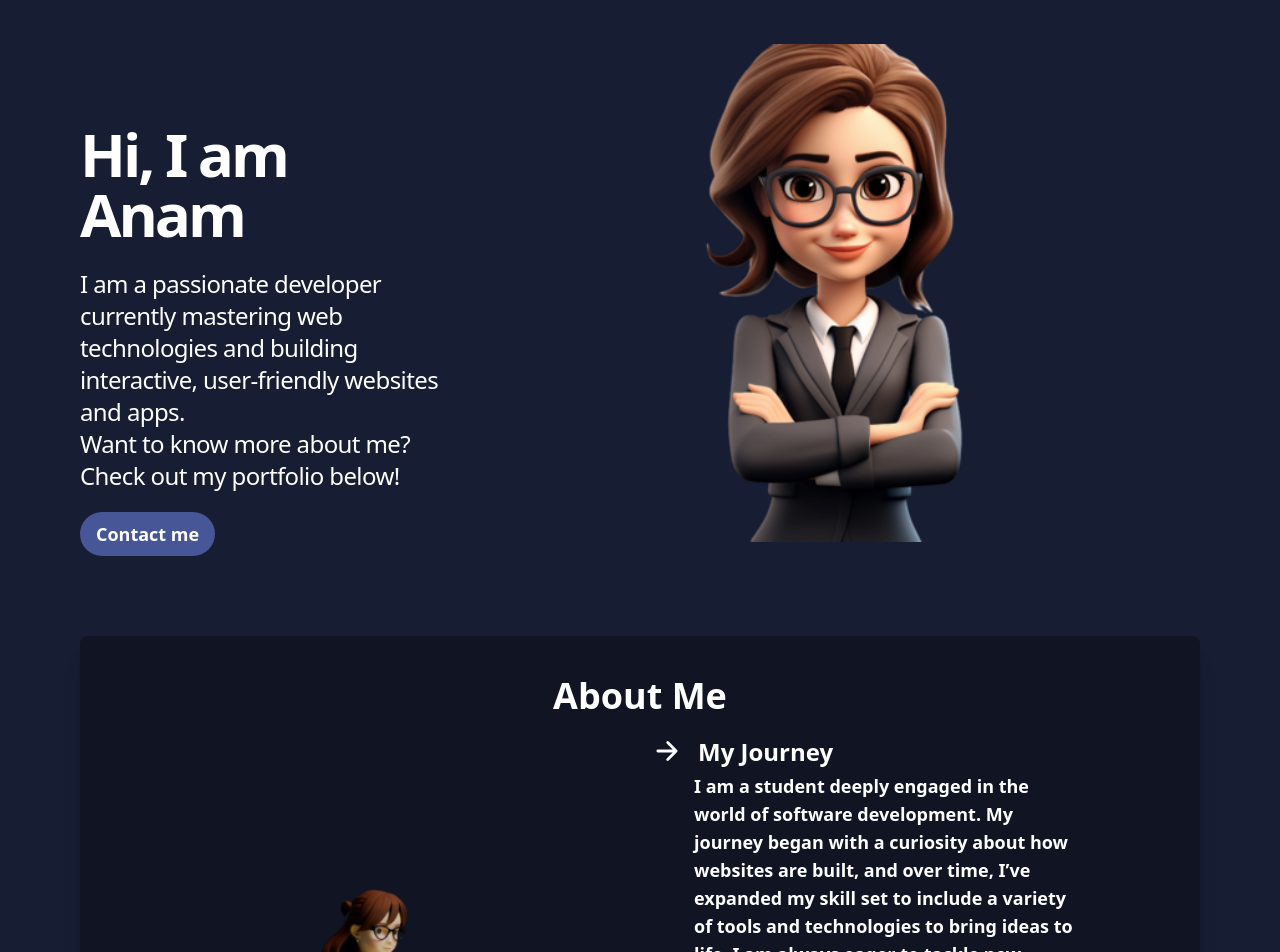
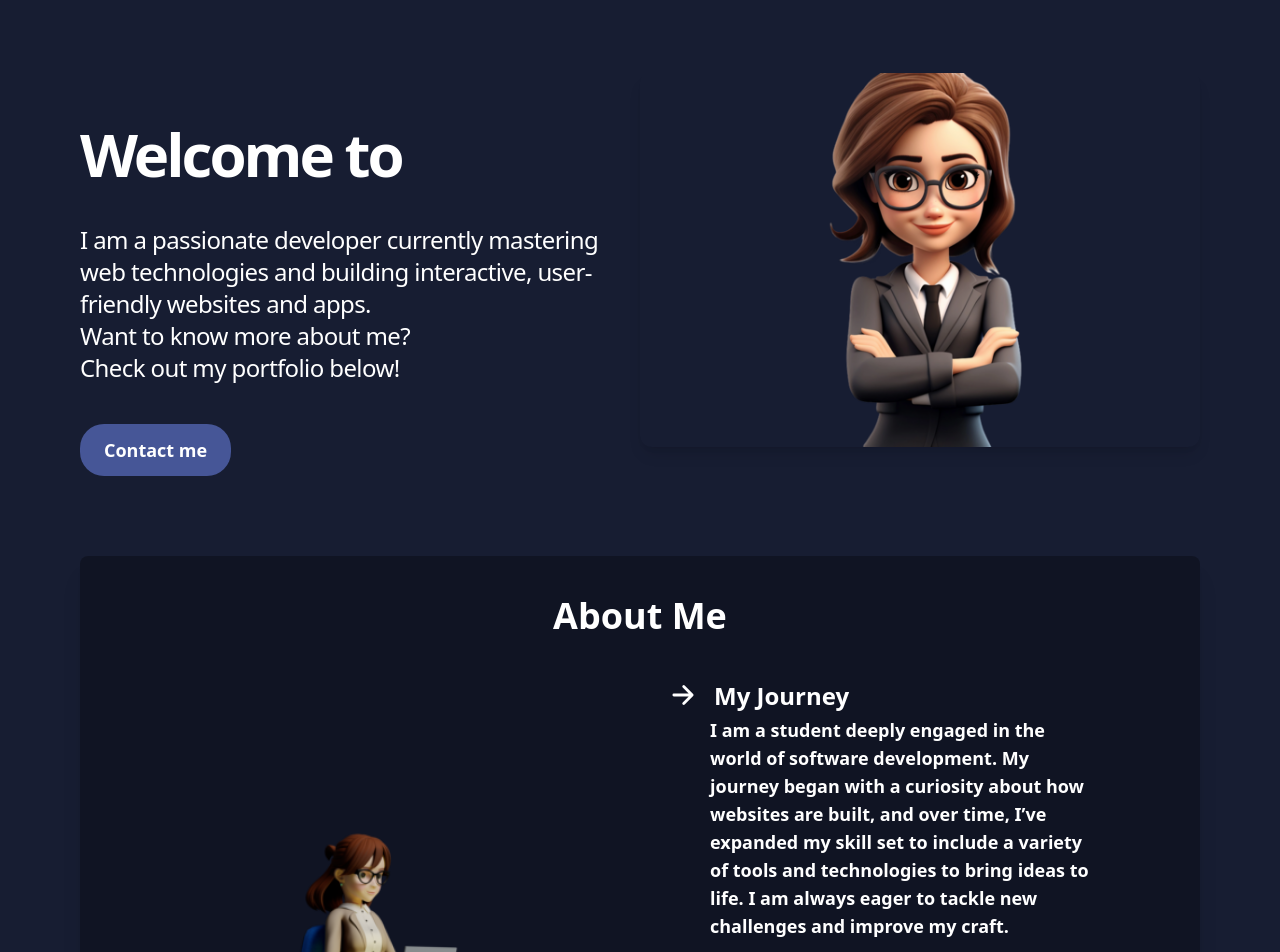
Before and after one commit to AnamShergill/Portfolio-webpage-tailwind, a Next.js app: page / in a window 1280 px wide. Shown: the part 120-1072 px from the top of the page. Built offline with nearby package versions, Linux system fonts and the light colour scheme.

Commit message:
updated code

```diff
--- a/src/Components/About/About.tsx
+++ b/src/Components/About/About.tsx
@@ -1,52 +1,48 @@
-import React from 'react'
-import {IoArrowForward} from "react-icons/io5"
-import Image from 'next/image'
+import React from 'react';
+import { IoArrowForward } from "react-icons/io5";
+import Image from 'next/image';
 
+const About = () => {
+  return (
+    <div id='About' className='text-white md:flex overflow-hidden items-center md:flex-wrap md:justify-center bg-black shadow-xl mx-0 md:mx-20 bg-opacity-30 rounded-lg p-6 md:p-10'>
+      <h2 className='text-2xl md:text-4xl font-bold mb-6'>About Me</h2>
 
-
-const about = () => {
-  return (
-    <div id='About' className='text-white md:flex overflow-hidden items-center md:flex-wrap md:justify-center bg-black
-    shadow-xl mx-0 md:mx-20 bg-opacity-30 rounded-lg p-10'>
-        <h2 className=' text-2xl md:text-4xl font-bold'> About Me</h2>
       <div className='md:flex flex-wrap flex-col md:flex-row items-center'>
+        <div className="max-w-full md:max-w-[450px] md:mr-8 mb-6 md:mb-0">
           <Image
             src="/image.coding1.png"
             alt="Description"
             width={450}
             height={300}
             layout="intrinsic"
+            className="max-w-full h-auto rounded-lg"
           />
-            <ul>
+        </div>
+
+        <ul className="flex flex-col w-full md:w-auto">
           <div className='flex gap-3 py-4'>
             <IoArrowForward size={30} className='mt-1' />
-
-                <span className='w-96'>
-
+            <span className='w-full md:w-96'>
               <h1 className='text-xl md:text-2xl font-semibold leading-normal p-1'>My Journey</h1>
-                  <p className='text-white text-sm sm:text-base md:text-lg leading-relaxed font-semibold text-left'>I am a student deeply engaged in the world of software development. My journey began with a curiosity about how websites are built, and over time, I’ve expanded my skill set to include a variety of tools and technologies to bring ideas to life.
-                    I am always eager to tackle new challenges and improve my craft..</p>
+              <p className='text-white text-sm sm:text-base md:text-lg leading-relaxed font-semibold text-left'>
+                I am a student deeply engaged in the world of software development. My journey began with a curiosity about how websites are built, and over time, I’ve expanded my skill set to include a variety of tools and technologies to bring ideas to life. I am always eager to tackle new challenges and improve my craft.
+              </p>
             </span>
           </div>
 
           <div className='flex gap-3 py-4'>
             <IoArrowForward size={30} className='mt-1' />
-
-                <span className='w-96'>
-
+            <span className='w-full md:w-96'>
               <h1 className='text-xl md:text-2xl font-semibold leading-normal p-1'>My Goal</h1>
-                  <p className='text-white text-sm sm:text-base md:text-lg leading-relaxed font-semibold text-left'>My ultimate goal is to become a versatile software developer with expertise in both front-end and back-end development. I am excited about creating innovative web and mobile applications that make a difference,
-                    whether it is a tool to simplify everyday tasks or a creative project to inspire others.
-
+              <p className='text-white text-sm sm:text-base md:text-lg leading-relaxed font-semibold text-left'>
+                My ultimate goal is to become a versatile software developer with expertise in both front-end and back-end development. I am excited about creating innovative web and mobile applications that make a difference, whether it is a tool to simplify everyday tasks or a creative project to inspire others.
               </p>
             </span>
           </div>
         </ul>
+      </div>
+    </div>
+  );
+};
 
-        </div>
-
-    </div>
-  )
-}
-
-export default about
+export default About;
--- a/src/Components/Home/Home.tsx
+++ b/src/Components/Home/Home.tsx
@@ -4,39 +4,38 @@ import TextChange from '../TextChange'
 
 function Home() {
   return (
-    <div className='text-white flex w-full  items-start p-10 md:p-20'>
-        <div className='md:w-2/4 md:pt-20'>
-        <h1 className='text-3xl md:text-6xl font-bold flex leading-normal tracking-tighter'>
-          <TextChange/>
+    <div className='text-white flex flex-col md:flex-row items-center p-10 md:p-20'>
+      <div className='md:w-2/4 w-full md:pt-20'>
+        <h1 className='text-3xl md:text-6xl font-bold leading-normal tracking-tighter'>
+          <TextChange />
         </h1>
-        <br/>
-        <p className='text-sm md:text-2xl tracking-tight'> I am a passionate developer currently mastering web technologies and building interactive,
+        <br />
+        <p className='text-sm md:text-2xl tracking-tight mt-4'>
+          I am a passionate developer currently mastering web technologies and building interactive,
           user-friendly websites and apps.
-          <br/>Want to know more about me? <br/>Check out my portfolio below!
+          <br />
+          Want to know more about me? <br />
+          Check out my portfolio below!
+        </p>
+        <a href="#Footer">
+          <button className='mt-5 md:mt-10 text-white py-2 px-3 text-sm md:text-lg md:py-3 md:px-6 hover:opacity-85 duration-300 hover:scale-105 font-semibold rounded-3xl bg-[#465697]'>
+            Contact me
+          </button>
+        </a>
+      </div>
 
-            </p>
-            <a href="#Footer">
-            <button className='mt-5 md:md-10 text-white py-2 px-3 text-sm md:text-lg md:py-2 md:px-4
-            hover:opacity-85 duration-300 hover:scale-105 font-semibold rounded-3xl bg-[#465697]'>Contact me</button></a>
-        </div>
+      {/* Image Section */}
+      <div className='md:w-2/4 w-full mt-8 md:mt-0'>
         <Image
-  src="/image1.png"
-  alt="Description"
-  width={400}
-  height={400}
-  layout="responsive"
-/>
-        {/*<div style={{ position:'relative', width: '80%', height: '520px' }}>
-        <Image
-    src="/image1.png"
-    alt="Description"
-    layout="fill"
-    objectFit="responsive" // Optionally add to control how the image fits
-  />
-  </div>*/}
-
+          src="/image1.png"
+          alt="Developer Image"
+          width={500}
+          height={500}
+          layout="responsive"
+          className='rounded-xl shadow-lg' // Optional styling for better visuals
+        />
+      </div>
     </div>
-
   )
 }
 
--- a/src/Components/Navbar/Navbar.tsx
+++ b/src/Components/Navbar/Navbar.tsx
@@ -1,16 +1,16 @@
 "use client";
 
-import React, { useState } from 'react'
+import React, { useState } from 'react';
 import { RiCloseLine, RiMenu2Line } from '@remixicon/react';
 
 function Navbar() {
-    const [menu,openMenu] = useState(false);
-    const [showMenu, setShowmenu] = useState(true);
+  const [menu, openMenu] = useState(false);
+
   return (
     <nav className='flex flex-wrap justify-between md:items-center text-white px-10 pt-6 md:px-20'>
       <span className='text-xl font-bold tracking-wide'>Portfolio</span>
 
-        <ul className={`${menu ? "block" : "hidden"}  mx-24 py-2 mt-4 font-semibold md:mt-5 bg-black px-2 rounded-xl bg-opacity-30 md:border-none
+      <ul className={`${menu ? "block" : "hidden"} mx-24 py-2 mt-4 font-semibold md:mt-5 bg-black px-2 rounded-xl bg-opacity-30 md:border-none
         text-center md:bg-transparent md:static md:mx-0 md:flex gap-6`}>
         <a href="#About">
           <li className='text-md transition-all duration-300 p-1 md:p-0'>About</li>
@@ -25,16 +25,23 @@ function Navbar() {
           <li className='text-md transition-all duration-300 p-1 md:p-0'>Contact</li>
         </a>
       </ul>
-        {showMenu ? (
-            <RiMenu2Line size={30}
+
+      {/* Hamburger menu icon */}
+      {menu ? (
+        <RiCloseLine
+          size={30}
           className='md:hidden absolute right-10 top-6 transition-all duration-300'
-            onClick={()=>{openMenu(!menu);
-                setShowmenu(!showMenu);
-            }}/>
-        ):<RiCloseLine size={30}
-        className='md:hidden absolute right-10 top-6 transition-all duration-300'/>}
+          onClick={() => openMenu(false)} // Close the menu
+        />
+      ) : (
+        <RiMenu2Line
+          size={30}
+          className='md:hidden absolute right-10 top-6 transition-all duration-300'
+          onClick={() => openMenu(true)} // Open the menu
+        />
+      )}
     </nav>
-  )
+  );
 }
 
-export default Navbar
+export default Navbar;
--- a/src/Components/TextChange.tsx
+++ b/src/Components/TextChange.tsx
@@ -4,26 +4,53 @@ import React, { useState, useEffect } from "react";
 const TextChange = () => {
   const [currentText, setCurrentText] = useState("");
   const [endValue, setEndValue] = useState(0);
-  const [isFinished, setIsFinished] = useState(false);
+  const [textIndex, setTextIndex] = useState(0); // Index to track the current text in the array
+  const texts = ["Hi, I am Anam Shergill.", "Welcome to my portfolio", "I love coding", "Let's build something amazing"];
+
+  const targetText = texts[textIndex];
+
+  // Determine which emoji to append based on the current text
+  const getEmojiForText = (text: string): string => {
+    switch (text) {
+      case "I love coding":
+        return " ❤️";
+      case "Let's build something amazing":
+        return " 🛠️";
+      case "Welcome to my portfolio":
+        return " 🌐";
+      default:
+        return "";
+    }
+  };
 
   useEffect(() => {
-    if (isFinished) return; // Stop if animation is finished
+    if (endValue >= targetText.length) {
+      // Once the text is fully typed, wait for 2 seconds and then start typing the next text
+      const timeoutId = setTimeout(() => {
+        setEndValue(0); // Reset the text typing
+        setTextIndex((prevIndex) => (prevIndex + 1) % texts.length); // Move to the next text, looping back to the first text
+      }, 1000); // 2-second gap after text finishes
 
+      return () => clearTimeout(timeoutId); // Cleanup timeout
+    }
+
+    // Typing animation
     const intervalId = setInterval(() => {
-      setCurrentText("Hi, I am Anam".substring(0, endValue));
-
-      setEndValue((prev) => prev + 1);
-
-      // Stop once the text is fully typed
-      if (endValue >= "Hi, I am Anam".length) {
-        setIsFinished(true);
-      }
-    }, 150);
+      setCurrentText(targetText.substring(0, endValue + 1)); // Add one more character to the current text
+      setEndValue((prev) => prev + 1); // Increase endValue to type the next character
+    }, 150); // Typing speed (in milliseconds)
 
     return () => clearInterval(intervalId); // Cleanup interval
-  }, [endValue, isFinished]);
+  }, [endValue, targetText, textIndex]); // Re-run when endValue, targetText, or textIndex changes
 
-  return <div className="transition ease duration-300">{currentText}</div>;
+  // Check if the text is finished typing and then add the emoji
+  const emoji = endValue >= targetText.length ? getEmojiForText(targetText) : "";
+
+  return (
+    <div className="transition ease duration-300">
+      {currentText}{emoji} {/* Append emoji only after text is fully typed */}
+    </div>
+  );
 };
 
 export default TextChange;
```
Lines whose indentation alone changed are shown as unchanged.
